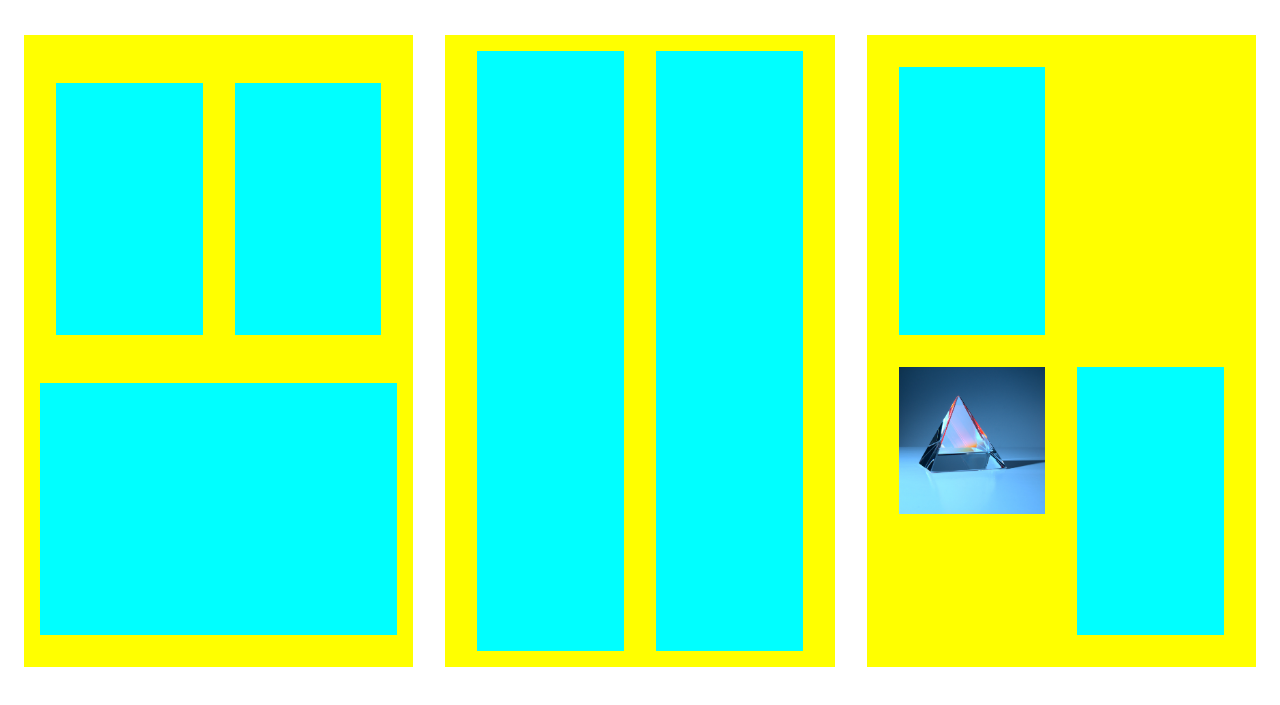
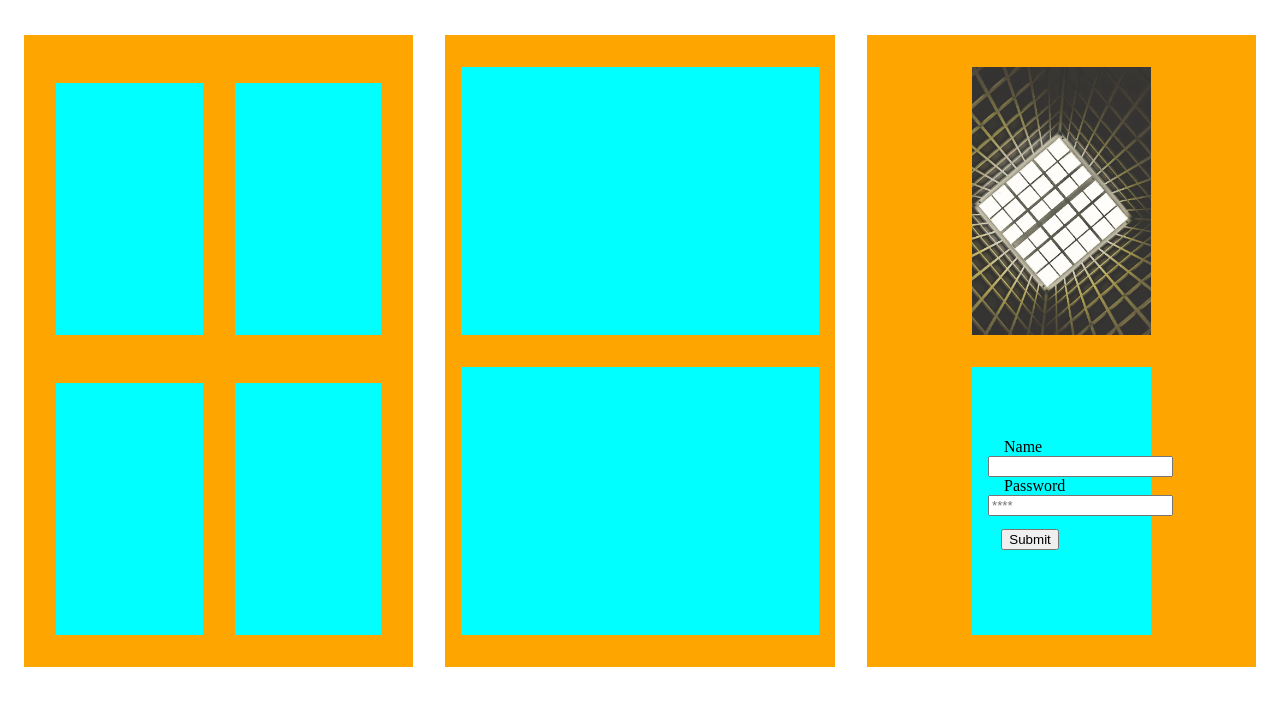
Before and after one commit to Madhur-210/HTML, a plain HTML site: page test.html in a window 1280 px wide. Shown: the part 69-774 px from the top of the page. Drawn offline with Linux system fonts and the light colour scheme.

Commit message:
added pic.jpg test.css test.html

```diff
--- a/test.css
+++ b/test.css
@@ -8,6 +8,9 @@ body {
 }
 .m {
   margin: 1em;
+}
+.pd {
+  padding: 1em;
 }
 .mp {
   margin: 1em;
@@ -25,7 +28,7 @@ body {
 .size {
   height: 600px;
   width: 30%;
-  background-color: yellow;
+  background-color: orange;
 }
 .left {
   flex-direction: column;
@@ -43,37 +46,40 @@ body {
 .left-inner-down {
   height: 50%;
   width: 100%;
-  background-color: cyan;
+  justify-content: space-between;
+}
+.middle {
+  flex-direction: column;
 }
 .middle div {
-  height: 100%;
-  width: 50%;
+  height: 50%;
+  width: 100%;
   background-color: cyan;
 }
 .right {
   flex-direction: column;
 }
-.img {
+
+.right-small-box {
+  width: 50%;
+  height: 50%;
+  background-color: cyan;
+}
+img {
   height: 100%;
   width: 100%;
+  object-fit: cover;
 }
-.right-up {
-  width: 100%;
-  height: 50%;
+.right-small-box div {
+  height: 100%;
 }
-.right-down {
-  height: 50%;
-  width: 100%;
-}
-.img img {
-  width: 100%;
-  width: 100%;
-}
+
 @media (max-width: 768px) {
   .container {
     flex-direction: column;
   }
   .size {
     width: 80%;
+    background-color: yellow;
   }
 }
--- a/test.html
+++ b/test.html
@@ -5,7 +5,7 @@
   <meta charset="UTF-8">
   <meta http-equiv="X-UA-Compatible" content="IE=edge">
   <meta name="viewport" content="width=device-width, initial-scale=1.0">
-  <title>Document</title>
+  <title>Assignment</title>
   <link rel="stylesheet" href="./test.css">
 </head>
 
@@ -19,24 +19,29 @@
         <div class="small-box m"></div>
         <div class="small-box m"></div>
       </div>
-      <div class="left-inner-down m"></div>
+      <div class="left-inner-down flex m">
+        <div class="small-box m"></div>
+        <div class="small-box m"></div>
+      </div>
     </div>
     <div class="middle flex size mp">
       <div class="m"></div>
       <div class="m"></div>
     </div>
     <div class="right size flex mp">
-      <div class="right-up flex m">
-        <div class="small-box m"></div>
-        <div class="img m">
-          <!-- <img src="./dhruv-N9UuFddi7hs-unsplash.jpg" alt=""> -->
+      <div class="right-small-box flex m">
+        <img id="img" src="pic.jpg" alt="">
+      </div>
+      <div class="right-small-box m">
+        <div class="a">
+          <form class="pd" action="#">
+            <label class="m" for="name">Name</label>
+            <input name="name" type="text">
+            <label class="m" for="password">Password</label>
+            <input type="password" name="password" placeholder="****">
+            <button class="m" type="submit">Submit</button>
+          </form>
         </div>
-      </div>
-      <div class="right-down m flex">
-        <div class="img m">
-          <img src="./michael-dziedzic-nc11Hg2ja-s-unsplash.jpg" alt="">
-        </div>
-        <div class="small-box m"></div>
       </div>
     </div>
   </div>
```
Also changed, not shown: pic.jpg (added).
